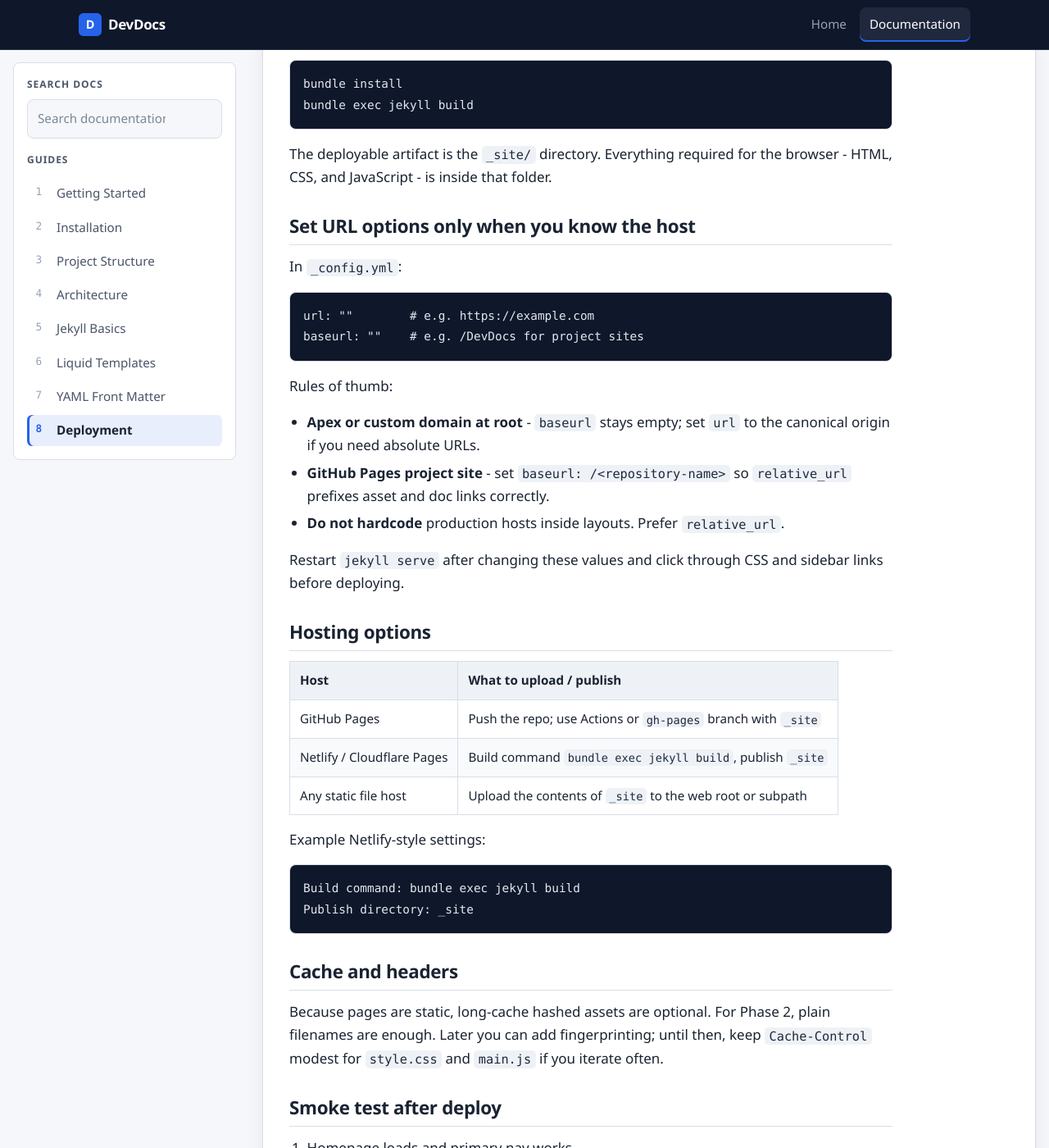
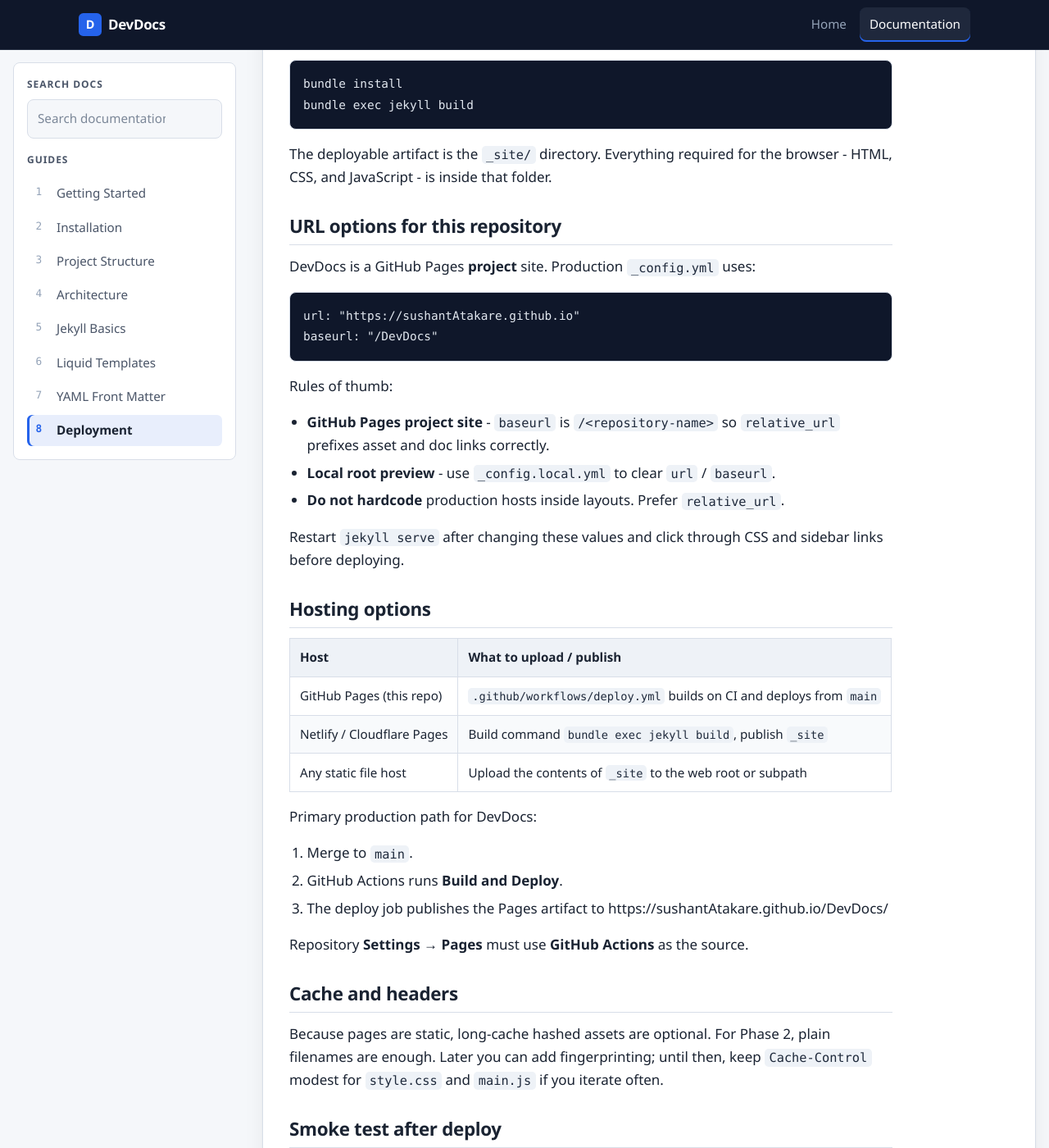
Before and after one commit to sushantAtakare/DevDocs, a Jekyll site: the page built from _docs/deployment.md, in a window 1280 px wide and 1400 px high, scrolled down 237 px. Shown: the whole window at 82% size. Built offline with Jekyll 4.4.1, drawn with Linux system fonts in a browser that asks for light colours.

Commit message:
Build DevDocs documentation platform with CI/CD

````diff
--- a/_config.yml
+++ b/_config.yml
@@ -1,5 +1,6 @@
 # DevDocs site configuration
-# Paths stay relative so the site works locally and on any host (including GitHub Pages).
+# Production values target the GitHub Pages project site.
+# For root-local serving, use: bundle exec jekyll serve --config _config.yml,_config.local.yml
 
 title: DevDocs
 description: >-
@@ -8,10 +9,10 @@ description: >-
 author: DevDocs Team
 email: docs@devdocs.local
 
-# Base URL settings - leave blank for local development and root hosting.
-# Set url/baseurl only when deploying under a specific domain or subpath.
-url: ""
-baseurl: ""
+# GitHub Pages (project site): https://sushantAtakare.github.io/DevDocs/
+# Templates must use the relative_url filter so assets and links respect baseurl.
+url: "https://sushantAtakare.github.io"
+baseurl: "/DevDocs"
 
 # Build settings
 markdown: kramdown
@@ -35,6 +36,7 @@ exclude:
   - CONTRIBUTING.md
   - .gitignore
   - .git
+  - .github
 
 # Include static asset directories
 include:
--- a/_docs/deployment.md
+++ b/_docs/deployment.md
@@ -16,21 +16,20 @@ bundle exec jekyll build
 The deployable artifact is the `_site/` directory. Everything required for the
 browser - HTML, CSS, and JavaScript - is inside that folder.
 
-## Set URL options only when you know the host
+## URL options for this repository
 
-In `_config.yml`:
+DevDocs is a GitHub Pages **project** site. Production `_config.yml` uses:
 
 ```yaml
-url: ""        # e.g. https://example.com
-baseurl: ""    # e.g. /DevDocs for project sites
+url: "https://sushantAtakare.github.io"
+baseurl: "/DevDocs"
 ```
 
 Rules of thumb:
 
-- **Apex or custom domain at root** - `baseurl` stays empty; set `url` to the
-  canonical origin if you need absolute URLs.
-- **GitHub Pages project site** - set `baseurl: /<repository-name>` so
+- **GitHub Pages project site** - `baseurl` is `/<repository-name>` so
   `relative_url` prefixes asset and doc links correctly.
+- **Local root preview** - use `_config.local.yml` to clear `url` / `baseurl`.
 - **Do not hardcode** production hosts inside layouts. Prefer `relative_url`.
 
 Restart `jekyll serve` after changing these values and click through CSS and
@@ -40,16 +39,18 @@ sidebar links before deploying.
 
 | Host | What to upload / publish |
 |------|--------------------------|
-| GitHub Pages | Push the repo; use Actions or `gh-pages` branch with `_site` |
+| GitHub Pages (this repo) | `.github/workflows/deploy.yml` builds on CI and deploys from `main` |
 | Netlify / Cloudflare Pages | Build command `bundle exec jekyll build`, publish `_site` |
 | Any static file host | Upload the contents of `_site` to the web root or subpath |
 
-Example Netlify-style settings:
+Primary production path for DevDocs:
 
-```text
-Build command: bundle exec jekyll build
-Publish directory: _site
-```
+1. Merge to `main`.
+2. GitHub Actions runs **Build and Deploy**.
+3. The deploy job publishes the Pages artifact to
+   https://sushantAtakare.github.io/DevDocs/
+
+Repository **Settings → Pages** must use **GitHub Actions** as the source.
 
 ## Cache and headers
 
````
Also changed, not shown: _config.local.yml (added, +10 -0 lines), _docs/architecture.md (+2 -1 lines), _docs/installation.md (+7 -4 lines), .github/workflows/deploy.yml (added), Gemfile.lock, README.md.
